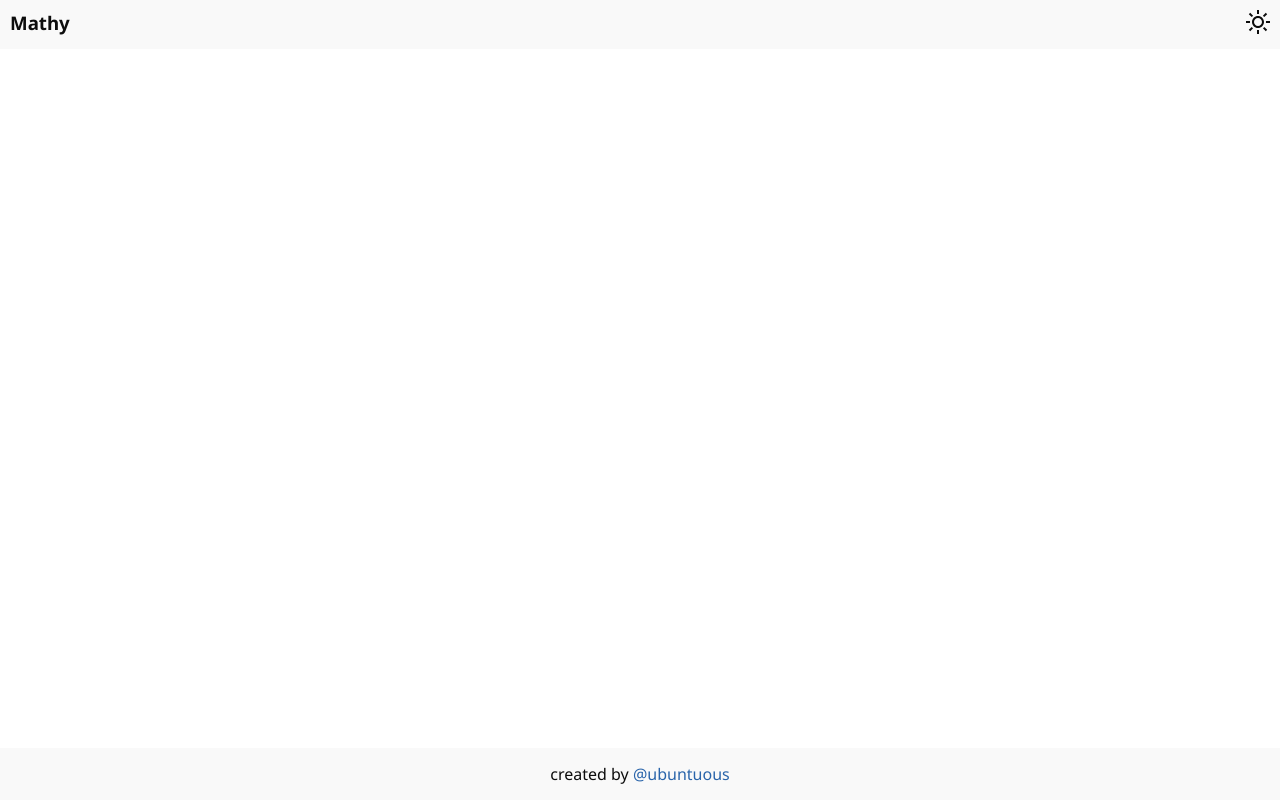
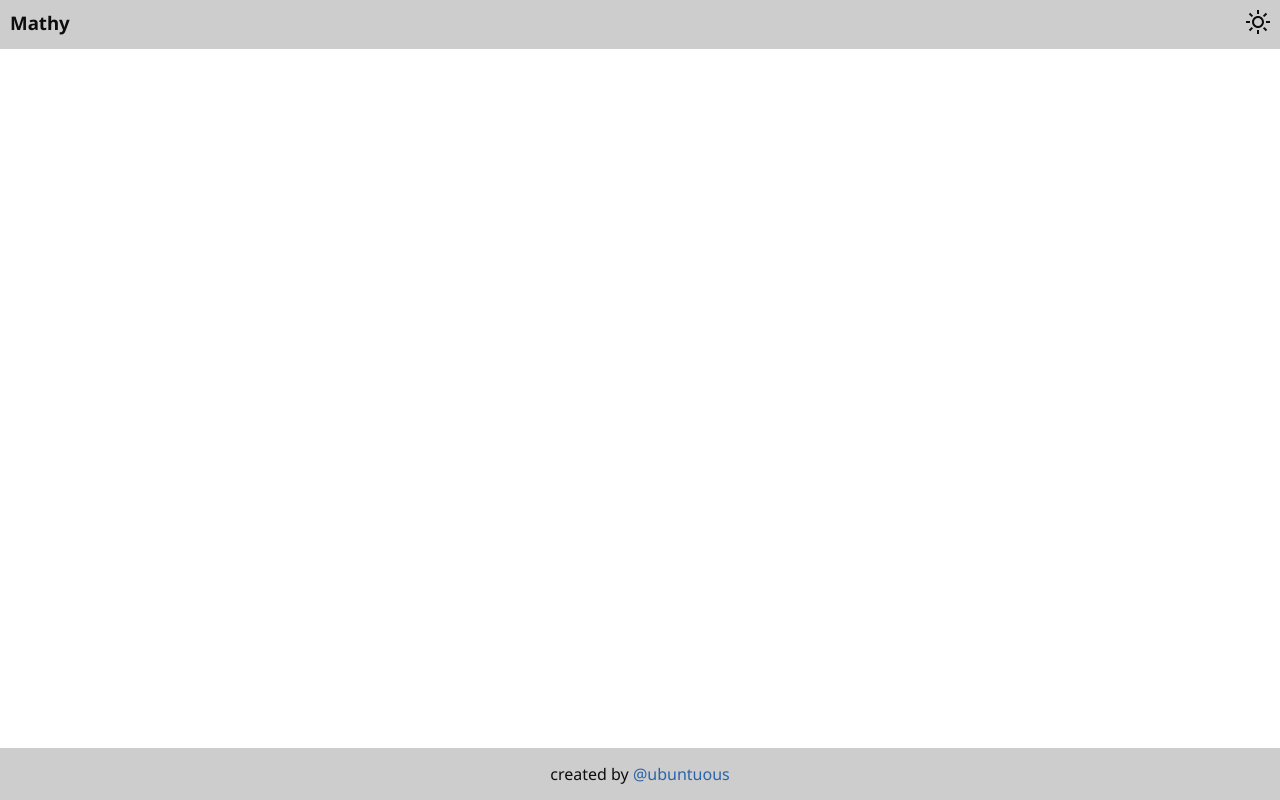
Before and after one commit to Muhammadrizo14/mathy, a React (Vite) app: page / in a window 1280 px wide. Built offline with nearby package versions, Linux system fonts and the light colour scheme.

Commit message:
smooth the toggle and some style changes

```diff
--- a/src/App.scss
+++ b/src/App.scss
@@ -5,5 +5,5 @@
   justify-content: space-between;
   background: var(--main-surface-primary);
   color: var(--text-primary);
-
+  transition: background-color 0.3s ease, color 0.3s ease;
 }
--- a/src/Layouts/Footer/styles.scss
+++ b/src/Layouts/Footer/styles.scss
@@ -2,7 +2,7 @@ footer {
   width: 100%;
   text-align: center;
   padding: 15px 0;
-  background: var(--sidebar-surface-primary);
+  background: var(--sidebar-surface-tertiary);
   a {
     text-decoration: none;
     color: var(--link);
--- a/src/Layouts/Header/styles.scss
+++ b/src/Layouts/Header/styles.scss
@@ -2,7 +2,7 @@ header {
   padding: 10px;
   display: flex;
   justify-content: space-between;
-  background: var(--sidebar-surface-primary);
+  background: var(--sidebar-surface-tertiary);
   .toggleTheme {
     cursor: pointer;
     fill: var(--text-primary);
```
